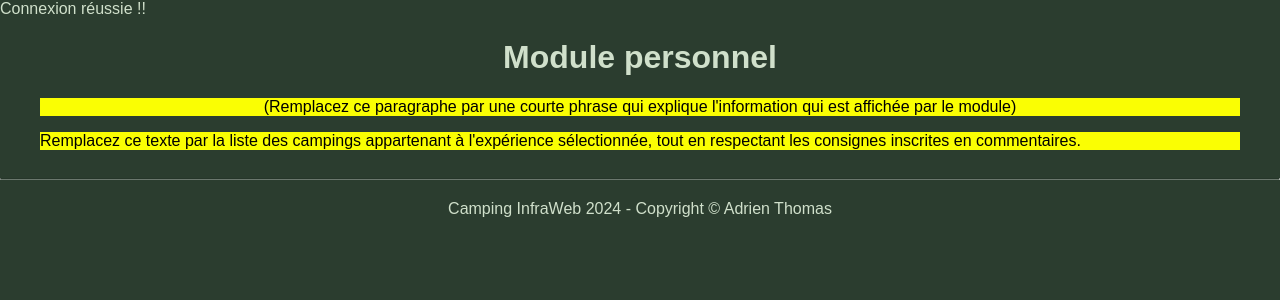
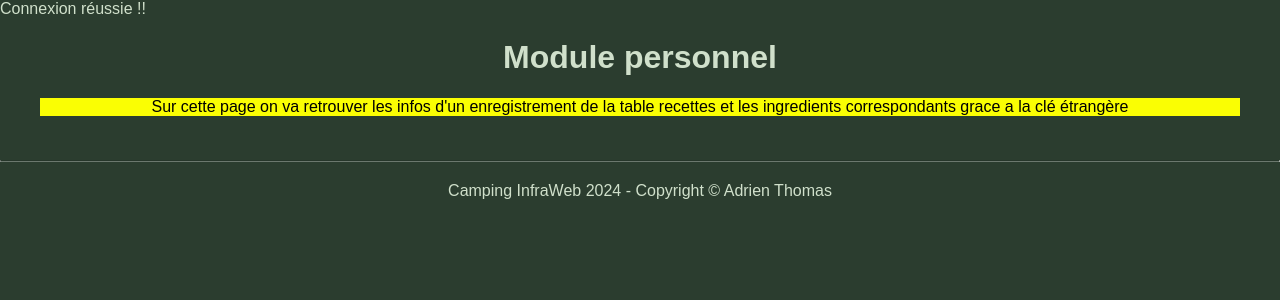
Before and after one commit to Big-pun/infrastructure_web_projet_final_2024-2, a PHP site: page /module_personnel.php in a window 1280 px wide. Shown: the part 120-420 px from the top of the page. Run offline with PHP 8.4, Linux system fonts and the light colour scheme; data that the repository does not hold is empty.

Commit message:
debut module perso

```diff
--- a/liste_campings.php
+++ b/liste_campings.php
@@ -30,7 +30,7 @@ $resultat = $requete->get_result();
           <?php endwhile; ?>
         </ul>
       <?php else : ?>
-        <p>Aucun camping actif pour cette expérience.</p>
+        <p>Aucun camping actif trouvé</p>
       <?php endif; ?>
 
   </div>
--- a/module_personnel.php
+++ b/module_personnel.php
@@ -3,12 +3,12 @@
   <main>
 
 	<h1>Module personnel</h1>
-    <p class="a-programmer">(Remplacez ce paragraphe par une courte phrase qui explique l'information qui est affichée par le module)</p>
+    <p class="a-programmer">Sur cette page on va retrouver les infos d'un enregistrement de la table recettes et les ingredients correspondants grace a la clé étrangère</p>
 
-    <div class="a-programmer">
+    <div class="">
       <!-- Affichez les enregistrement de la table que vous avez ajoutée à la base de données. -->
       <!-- La requête utilisée doit contenir un inner join pertinent. -->
-      Remplacez ce texte par la liste des campings appartenant à l'expérience sélectionnée, tout en respectant les consignes inscrites en commentaires.
+
     </div>
 
   </main>
```
